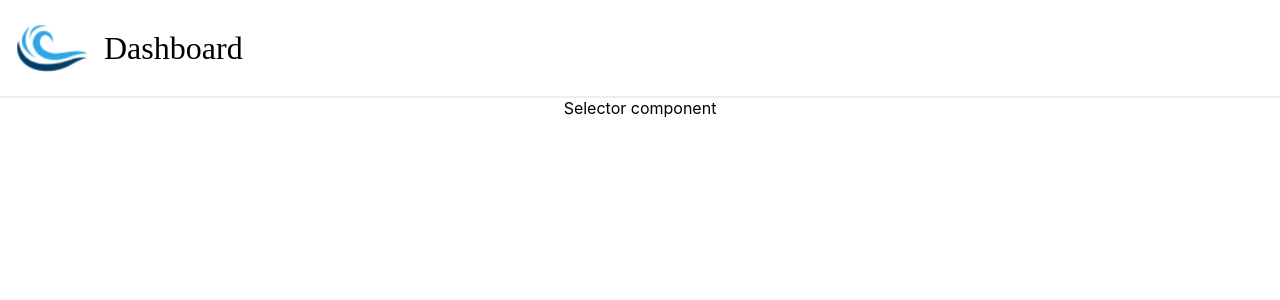
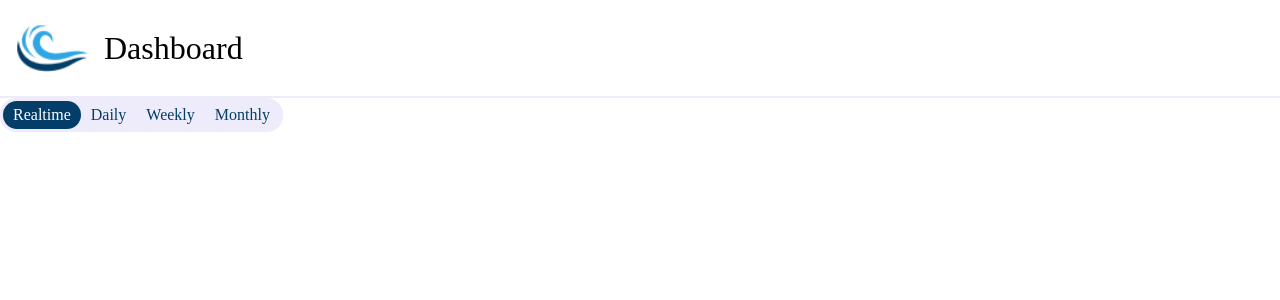
Before and after one commit to PI2-Eolo/frontend, a React (Create React App) app: page / in a window 1280 px wide. Shown: the top 300 px of the page. Built offline with nearby package versions, Linux system fonts and the light colour scheme.

Commit message:
Constructor of Selector component

```diff
--- a/src/App.tsx
+++ b/src/App.tsx
@@ -1,14 +1,33 @@
-import React from 'react';
-import logo from './logo.svg';
-import './App.css';
-import Header from './components/Header';
-import Selector from './components/Selector';
+import React from "react";
+import logo from "./logo.svg";
+import "./App.css";
+import Header from "./components/Header";
+import Selector from "./components/Selector";
 
 function App() {
   return (
     <div className="App">
       <Header />
-      <Selector/>
+      <Selector
+        options={[
+          {
+            label: "Realtime",
+            value: "realtime",
+          },
+          {
+            label: "Daily",
+            value: "daily",
+          },
+          {
+            label: "Weekly",
+            value: "weekly",
+          },
+          {
+            label: "Monthly",
+            value: "monthly",
+          },
+        ]}
+      />
     </div>
   );
 }
--- a/src/components/Header/index.css
+++ b/src/components/Header/index.css
@@ -1,4 +1,4 @@
-.container {
+.header-container {
     width: 100%;
     background-color: #fff;
     display: flex;
--- a/src/components/Header/index.tsx
+++ b/src/components/Header/index.tsx
@@ -4,7 +4,7 @@ import logo from '../../assets/images/header_icon.png';
 
 const Header = () => {
     return (
-        <div className="container">
+        <div className="header-container">
             <img src={logo} alt="Logo" />
             <h1> Dashboard </h1>
         </div>
--- a/src/components/Selector/index.css
+++ b/src/components/Selector/index.css
@@ -0,0 +1,41 @@
+.selector-container {
+    display: flex;
+    flex-direction: row;
+    background-color: #eeecfa;
+    border-radius: 1em;
+    padding: 3px;
+    width: fit-content;
+}
+
+button {
+    display: flex;
+    border: none;
+    font-size: 16px;
+    font-family: "Poppins-Thin";
+    font-weight: 100;
+    border-radius: 1em;
+    padding: 5px;
+    padding-right: 10px;
+    padding-left: 10px;
+}
+
+button:hover {
+    background-color: #033d68;
+    color: #ffffff;
+    transition-duration: 0.2s;
+}
+
+.unselected-button {
+    background-color: #eeecfa;
+    color: #033d68;
+}
+
+.selected-button {
+    background-color: #033d68;
+    color: #ffffff;
+}
+
+@font-face {
+    font-family: "Poppins Thin";
+    src: local("Poppins Thin"), url(../../assets/fonts/Poppins-Thin.ttf) format("ttf");
+}
--- a/src/components/Selector/index.tsx
+++ b/src/components/Selector/index.tsx
@@ -1,15 +1,48 @@
-import './index.css';
+import { useState, useLayoutEffect } from "react";
+import "./index.css";
+
+interface OptionDetails {
+  label: string;
+  value: string;
+}
 
 interface SelectorProps {
-
+  options: OptionDetails[];
+  defaultValue?: string;
+  onChange?: (value: string) => void;
 }
 
-const Selector = (props:SelectorProps) => {
-    return (
-        <div >
-            Selector component
-        </div>
-    )
+const Selector = ({ options, defaultValue, onChange = () => {}}: SelectorProps) => {
+  const [selected, setSelected] = useState("");
+  useLayoutEffect(() => {
+    if(defaultValue) {
+      setSelected(defaultValue);
+    }
+    else if(options.length > 0) {
+      setSelected(options[0].value);
+    }
+  }, [defaultValue]);
+
+  const handleChange = (value: string) => {
+    setSelected(value);
+    onChange(value);
+  };
+
+  return (
+    <div className="selector-container">
+      {options.map((option, index) => (
+        <button
+          key={index}
+          className={
+            selected === option.value ? "selected-button" : "unselected-button"
+          }
+          onClick={() => handleChange(option.value)}
+        >
+          {option.label}
+        </button>
+      ))}
+    </div>
+  );
 };
 
 export default Selector;
```
